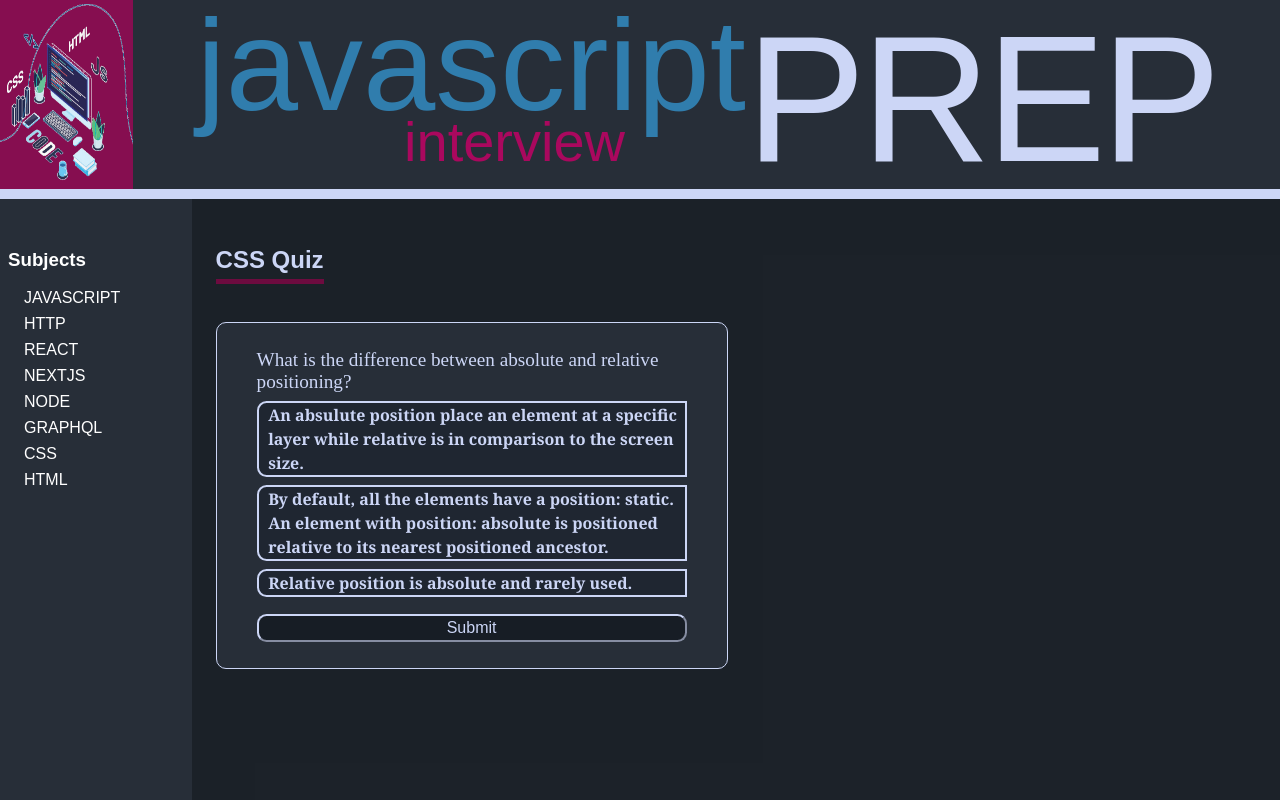
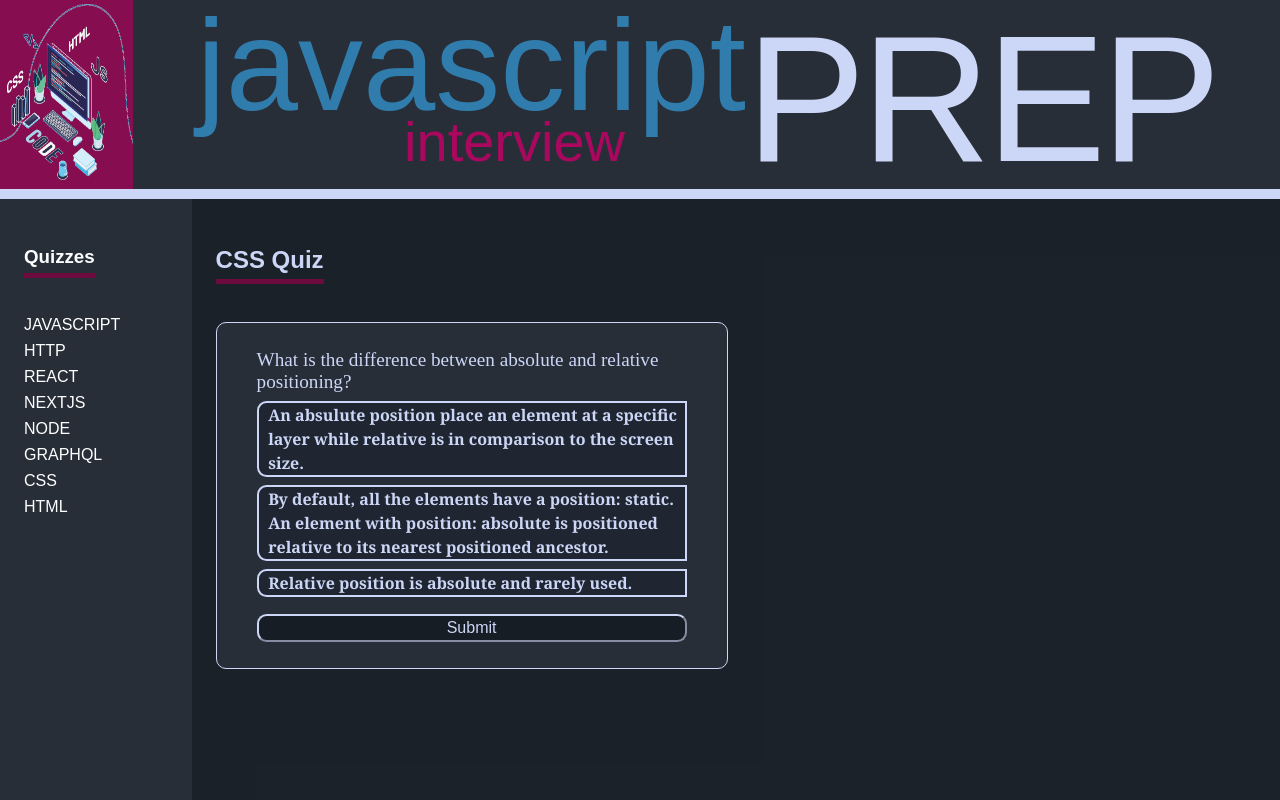
Before and after one commit to hcs847/quiz-nextjs, a Next.js app: page /quizes/css in a window 1280 px wide. Shown: the top 800 px of the page. Built offline with nearby package versions, Linux system fonts and the light colour scheme.

Commit message:
styling adjustments

```diff
--- a/components/Nav.js
+++ b/components/Nav.js
@@ -7,7 +7,7 @@ export default function Nav() {
 
     return (
         <nav className={navStyles.nav}>
-            <h3>Subjects</h3>
+            <h3 className='title'>Quizzes</h3>
             <ul>
                 {subjects.map(subject => (
                     <li key={subject}>
--- a/pages/quizes/[subject].js
+++ b/pages/quizes/[subject].js
@@ -36,7 +36,7 @@ const Subject = ({ quiz }) => {
 
     return (
         <>
-            <h2 className={quizStyles.title}><span>{subject}</span> quiz</h2>
+            <h2 className='title'><span>{subject}</span> quiz</h2>
             {currentQuestion < quiz.length ? (
                 <div className={quizStyles.card_quiz}>
                     <div className={quizStyles.question}>{quiz[currentQuestion].question}</div>
@@ -53,7 +53,7 @@ const Subject = ({ quiz }) => {
                     {errorMessage && (<div className='errors'>{errorMessage}</div>)}
                 </div>
             ) : (
-                <div>Your {subject} score is {score / quiz.length * 100}%</div>
+                <div className={quizStyles.score}>You answered {score} questions correctly out of {quiz.length} in <span>{subject}.</span></div>
             )
             }
         </>
--- a/styles/Nav.module.css
+++ b/styles/Nav.module.css
@@ -4,7 +4,6 @@
     background: #272e38;
     width: 15vw;
     padding-left: 0.5rem;
-    padding-top: 2rem;
   }
 
   .nav ul {
@@ -18,7 +17,7 @@
   .nav ul li a {
     margin: 0.5rem 1rem;
     display: block;
-    text-transform: uppercase;;
+    text-transform: uppercase;
     cursor: pointer;
   }
 
--- a/styles/globals.css
+++ b/styles/globals.css
@@ -16,7 +16,6 @@ body {
 
 header {
   grid-column: 1 / 9;
-  /* text-align: center; */
   background: rgba(170, 8, 94,0.75);
   color: rgb(24, 105, 146);
   position: relative;
@@ -30,6 +29,26 @@ header::after {
   left:0;
   right: 0;
   bottom: -1px;
+}
+
+.title {
+  margin: 3rem 1rem;
+  position: relative;
+  width:max-content;
+  text-transform: capitalize;
+}
+.title span {
+  text-transform: uppercase;
+}
+.title::after {
+  position: absolute;
+  content: '';
+  height: 5px;
+  width: 100%;
+  background: rgb(109, 11, 63);
+  left:0;
+  right: 0;
+  bottom: -10px;
 }
 
 a {
--- a/styles/quiz.module.css
+++ b/styles/quiz.module.css
@@ -1,22 +1,3 @@
-.title {
-    margin: 3rem 1rem;
-    position: relative;
-    width:max-content;
-    text-transform: capitalize;
-}
-.title span {
-    text-transform: uppercase;
-}
-.title::after {
-    position: absolute;
-    content: '';
-    height: 5px;
-    width: 100%;
-    background: rgb(109, 11, 63);
-    left:0;
-    right: 0;
-    bottom: -10px;
-}
 .question {
     font-family: 'Futura';
     font-size:1.2rem;
@@ -86,3 +67,11 @@
     transition: color 0.15s ease, border-color 0.15s ease;
     width: 40vw;
   }
+
+  .score {
+    font-family: 'Futura';
+  }
+
+  .score span {
+      text-transform: uppercase;
+  }
```
